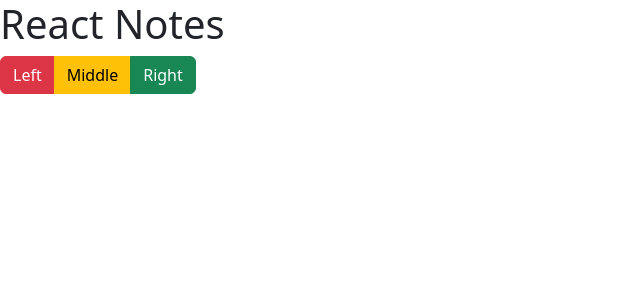
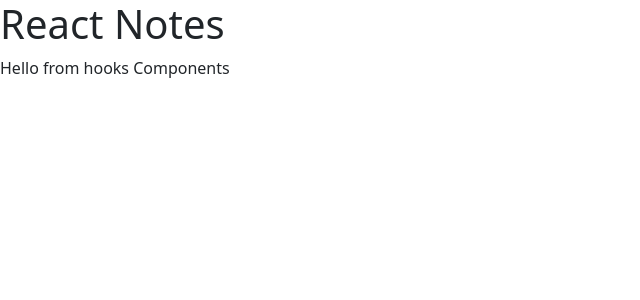
Before and after one commit to Ranjitk0001/React, a React (Create React App) app in the folder ReactNotesInProject/react-note-topic-ways/: page / in a window 1280 px wide. Shown: the top 300 px of the page, without its empty margins (0-640 px from the left). Built offline with nearby package versions, Linux system fonts and the light colour scheme.

Commit message:
Main :- Hooks

```diff
--- a/ReactNotesInProject/react-note-topic-ways/src/App.js
+++ b/ReactNotesInProject/react-note-topic-ways/src/App.js
@@ -1,14 +1,11 @@
 import './App.css';
+import Hooks from './component/Hooks/Hooks';
 
 function App() {
   return (
     <>
     <h1>React Notes</h1>
-    <div class="btn-group" role="group" aria-label="Basic mixed styles example">
-  <button type="button" class="btn btn-danger">Left</button>
-  <button type="button" class="btn btn-warning">Middle</button>
-  <button type="button" class="btn btn-success">Right</button>
-</div>
+  <Hooks></Hooks>
     </>
   );
 }
--- /dev/null
+++ b/ReactNotesInProject/react-note-topic-ways/src/component/Hooks/Hooks.js
@@ -0,0 +1,11 @@
+import React from 'react'
+
+const Hooks = () => {
+  return (
+    <>
+      <p>Hello from hooks Components</p>
+    </>
+  )
+}
+
+export default Hooks
```
